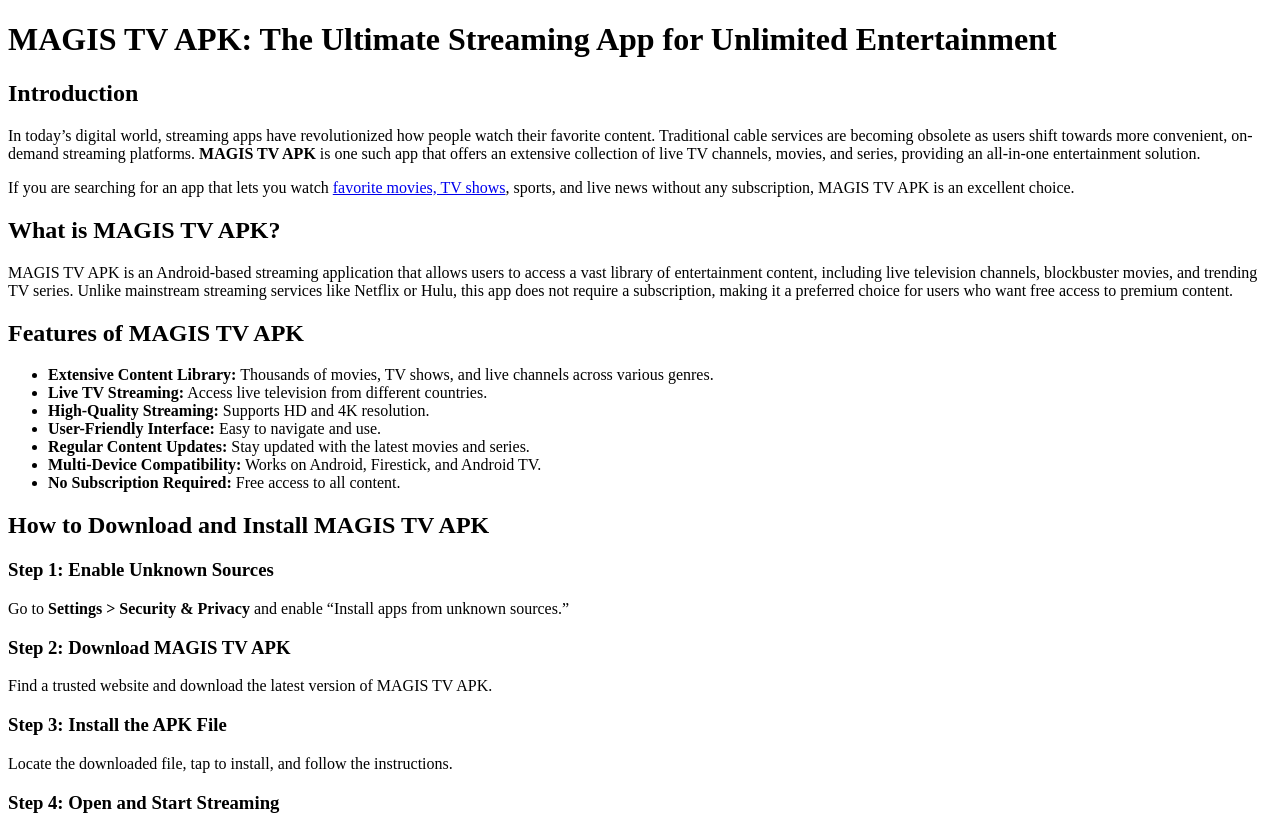
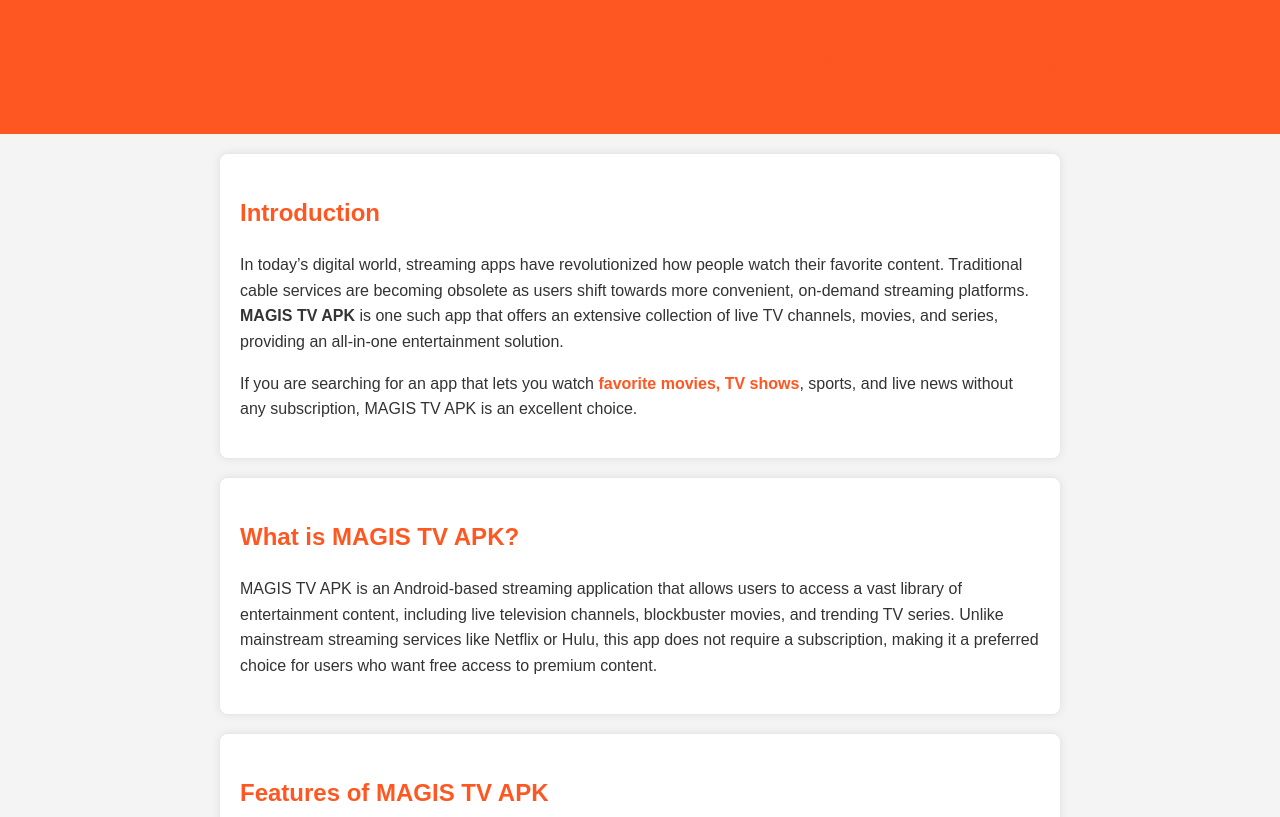
Before and after one commit to rizwan4411/Themagistvpc, a plain HTML site: page index.html in a window 1280 px wide. Shown: the top 817 px of the page. Drawn offline with Linux system fonts and the light colour scheme.

Commit message:
Update index.html

```diff
--- a/index.html
+++ b/index.html
@@ -4,6 +4,57 @@
     <meta charset="UTF-8">
     <meta name="viewport" content="width=device-width, initial-scale=1.0">
     <title>MAGIS TV APK - The Ultimate Streaming App</title>
+    <style>
+        body {
+            font-family: Arial, sans-serif;
+            margin: 0;
+            padding: 0;
+            background-color: #f4f4f4;
+            color: #333;
+            line-height: 1.6;
+        }
+        header {
+            background: #ff5722;
+            color: white;
+            padding: 20px;
+            text-align: center;
+        }
+        section {
+            max-width: 800px;
+            margin: 20px auto;
+            background: white;
+            padding: 20px;
+            border-radius: 8px;
+            box-shadow: 0 0 10px rgba(0, 0, 0, 0.1);
+        }
+        h1, h2 {
+            color: #ff5722;
+        }
+        ul {
+            list-style: none;
+            padding: 0;
+        }
+        ul li {
+            background: #ffccbc;
+            margin: 5px 0;
+            padding: 10px;
+            border-radius: 5px;
+        }
+        a {
+            color: #ff5722;
+            text-decoration: none;
+            font-weight: bold;
+        }
+        a:hover {
+            text-decoration: underline;
+        }
+        @media (max-width: 600px) {
+            section {
+                margin: 10px;
+                padding: 15px;
+            }
+        }
+    </style>
 </head>
 <body>
     <header>
```
